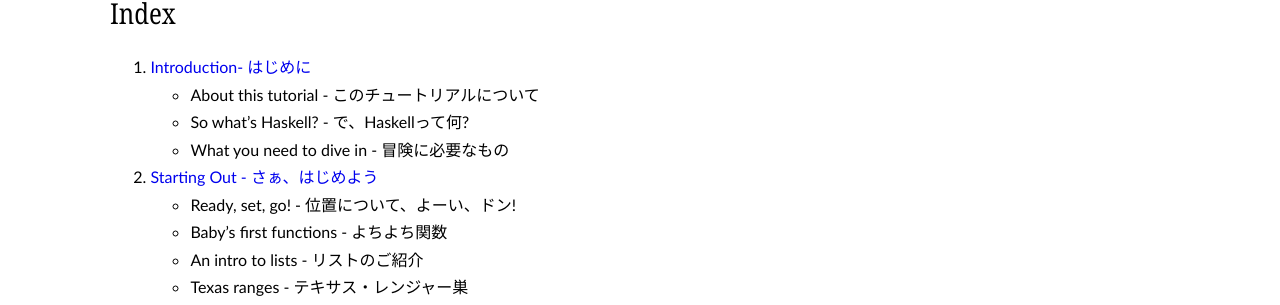
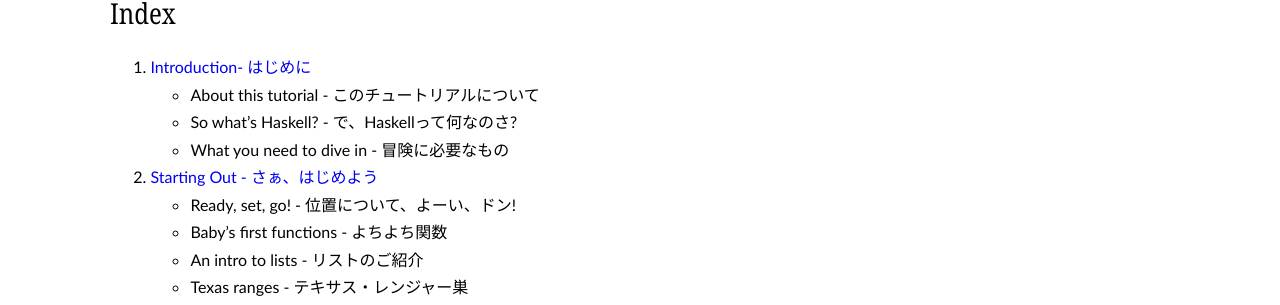
Before and after one commit to suruseas/jlyhgg, a Jekyll site: the page built from index.md, in a window 1280 px wide and 900 px high. Shown: the part 408-713 px from the top of the window. Built offline with Jekyll 4.4.1, drawn with Linux system fonts in a browser that asks for light colours.

Commit message:
Modify section name

```diff
--- a/index.md
+++ b/index.md
@@ -28,7 +28,7 @@ LYHGG日本語版は、私
 
 1. [Introduction- はじめに]({{ site.url }}chapter/01/)
   * About this tutorial - このチュートリアルについて
-  * So what's Haskell? - で、Haskellって何?
+  * So what's Haskell? - で、Haskellって何なのさ?
   * What you need to dive in - 冒険に必要なもの
 1. [Starting Out - さぁ、はじめよう]({{ site.url }}chapter/02/)
     * Ready, set, go! - 位置について、よーい、ドン!
```
